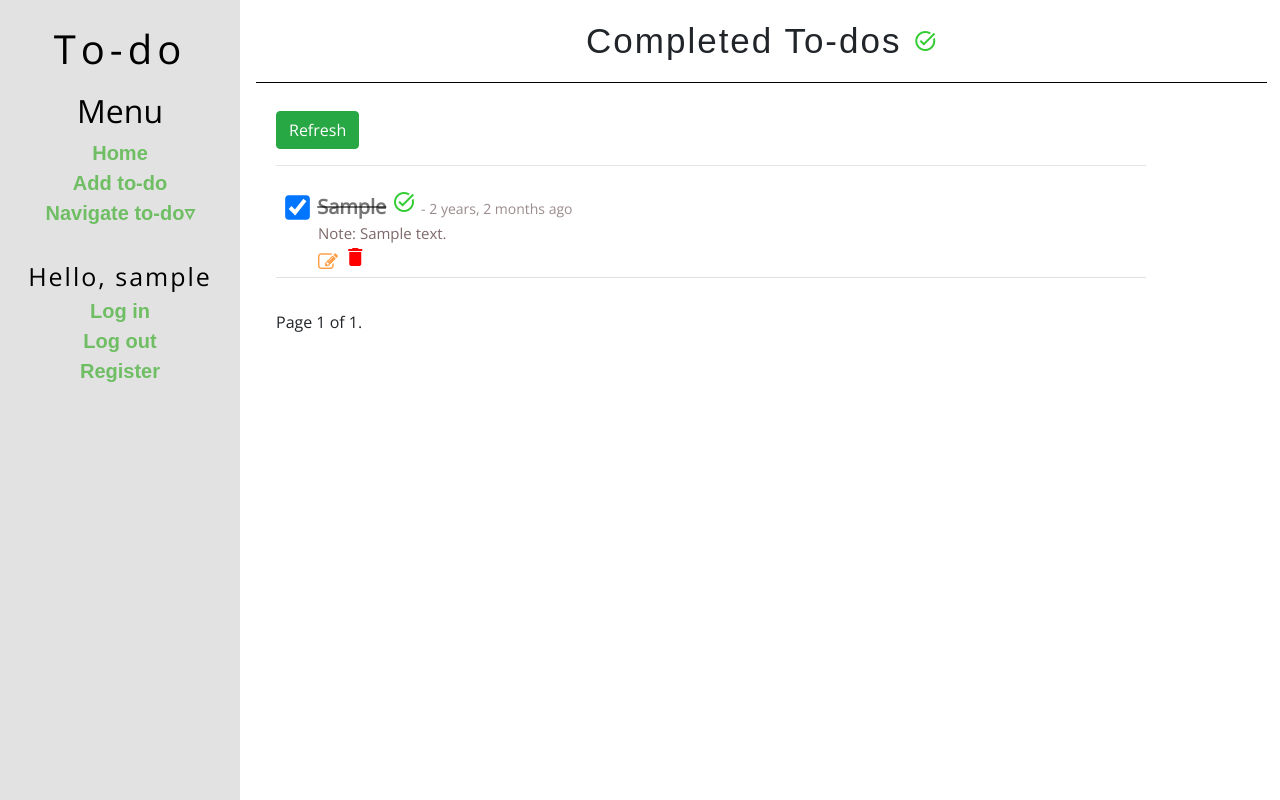
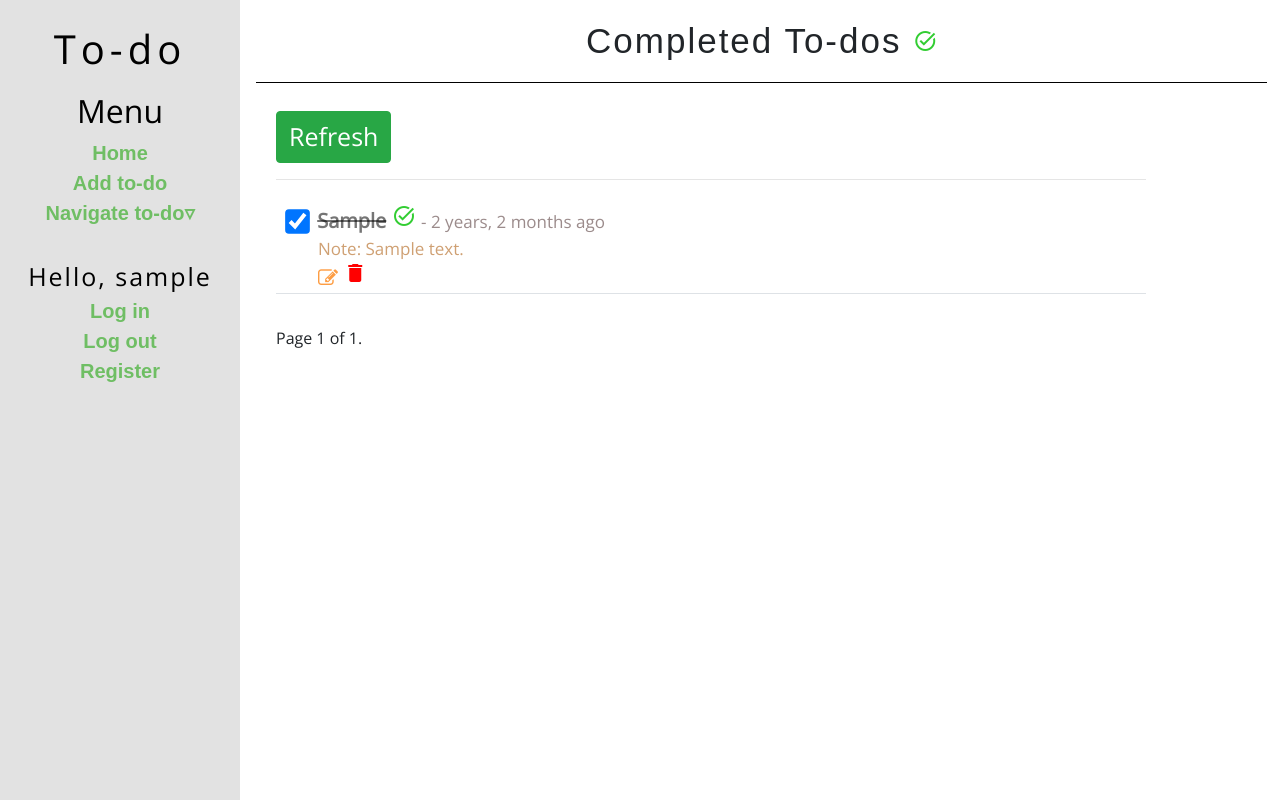
Before and after one commit to Klvxn/Todo-App, a Django app: page /todos/completed-todos/ in a window 1280 px wide. Run offline with Django 3.2, Linux system fonts and the light colour scheme; a user stored in the database is signed in; tables that the repository leaves empty hold one stand-in row (values such as "Sample post"); some libraries are stand-ins or nearby versions.

Commit message:
few adjustments

```diff
--- a/account/templates/registration/login.html
+++ b/account/templates/registration/login.html
@@ -11,7 +11,7 @@
     <form class= "form-group" method="post" action="">
         {% csrf_token %}
         {% bootstrap_form form %}
-        <input class="btn bg-success text-white" type="submit" value="Login"/>
+        <input class="btn bg-success text-white" style="font-size: 25px;" type="submit" value="Login"/>
     </form>
 
     <p> Don't have an account? <a style="color:limegreen" href="{% url 'account:register' %}">Register</a> </p>
--- a/account/templates/registration/sign-up.html
+++ b/account/templates/registration/sign-up.html
@@ -10,7 +10,7 @@
     <form method="post" action="">
         {% csrf_token %}
         {% bootstrap_form form %}
-        <input class="btn btn-success text-white" type="submit" value="Sign up" />
+        <input class="btn btn-success text-white" style="font-size: 25px;" type="submit" value="Sign up" />
     </form>
 </div>
 {% endblock content %}
--- a/mytodo/templates/mytodo/completed.html
+++ b/mytodo/templates/mytodo/completed.html
@@ -9,16 +9,16 @@
 
 <form action="" method="post">
     {% csrf_token %}
-    <input class='btn btn-success' type="submit" value="Refresh" name="refresh"/>
+    <input class='btn btn-success' style="font-size: 25px;" type="submit" value="Refresh" name="refresh"/>
     <hr class="mb-4"/>
     {% for todos in todos %}
         <div class=" container border-bottom mb-4">
             <input type="checkbox" value="clicked" class="mr-2" checked/>
             <a href="{{ todos.get_absolute_url }}"> <s style="color: rgba(0, 0, 0, 0.541);"> {{ todos}}</s> </a> <span style="color:limegreen;" class="material-icons"> task_alt </span>
-            <span style="color:rgba(126, 105, 105, 0.774); font-size: 14px;"> - {{todos.date_created|timesince}} ago </span>
+            <span style="color:rgba(126, 105, 105, 0.774); font-size: 17px;"> - {{todos.date_created|timesince}} ago </span>
             <div style="margin-left:27px">
                 {% if todos.note != '' %}
-                    <div style="color:rgb(126, 105, 105); font-size:15px"> Note: {{ todos.note|truncatewords:12 }} </div>
+                    <div style="color:rgb(207, 160, 115); font-size:17px"> Note: {{ todos.note|truncatewords:12 }} </div>
                 {% endif %}
                 <div>
                     <a class="fa fa-pencil-square-o" style="color: rgba(252, 125, 7, 0.753);" href="{% url 'mytodo:edit-todo' todos.pk %}"> </a>
--- a/mytodo/templates/mytodo/create-todo.html
+++ b/mytodo/templates/mytodo/create-todo.html
@@ -9,6 +9,6 @@
 <form class="form-group" id="createform" action="" method="post">
     {% csrf_token %}
     {% bootstrap_form form  %}
-    <input class="btn btn-success" type="submit" value="Create"/>
+    <input class="btn btn-success" style="font-size: 25px;" type="submit" value="Create"/>
 </form>
 {% endblock %}
--- a/mytodo/templates/mytodo/delete-todo.html
+++ b/mytodo/templates/mytodo/delete-todo.html
@@ -20,8 +20,8 @@
         {% endif %}
     </div>
     <p class="mt-5">
-    <input class="btn btn-danger" type="submit" value="Delete"/>
-    <a class="btn btn-outline-secondary"  href="{% url 'mytodo:homepage' %}">Cancel</a> </p>
+    <input class="btn btn-danger" style="font-size: 25px;" type="submit" value="Delete"/>
+    <a class="btn btn-outline-secondary"  style="font-size: 25px;" href="{% url 'mytodo:homepage' %}">Cancel</a> </p>
 </form>
 
 {% endblock %}
--- a/mytodo/templates/mytodo/homepage.html
+++ b/mytodo/templates/mytodo/homepage.html
@@ -8,7 +8,8 @@
 {% block content %}
     <form action="" method="post">
         {% csrf_token %}
-        <input class='btn btn-success' type="submit" value="Refresh" name="refresh"/>  <p style="float:right;">  <b> You have {{todo_count}} uncompleted to-dos </b> </p>
+        <input class='btn btn-success' style="font-size: 25px;" type="submit" value="Refresh" name="refresh"/>
+        <p style="float:right;">  <b> You have {{todo_count}} uncompleted to-dos </b> </p>
         <hr class="mb-4">
         {% for todos in todo %}
             <div class=" border-bottom mb-4 container-fluid" style="background-color:white;" >
--- a/mytodo/templates/mytodo/indexpage.html
+++ b/mytodo/templates/mytodo/indexpage.html
@@ -5,6 +5,8 @@
 {% endblock page_header %}
 
 {% block content %}
-<p> Do you have a task you want a do?</p>
-<a style="color:limegreen; font-size:large;" href="{% url 'mytodo:create-todo' %}"> &raquo Create a todo today  </a>
+<div style="font-size: xx-large;">
+    <p> Do you have a task you want a do?</p>
+    <a style="color:limegreen;" href="{% url 'mytodo:create-todo' %}"> &raquo Create a todo today  </a>
+</div>
 {% endblock %}
--- a/mytodo/templates/mytodo/uncompleted.html
+++ b/mytodo/templates/mytodo/uncompleted.html
@@ -8,16 +8,16 @@
 {% block content %}
 <form action="" method="post">
     {% csrf_token %}
-    <input class='btn btn-success' type="submit" value="Refresh" name="refresh"/>
+    <input class='btn btn-success' style="font-size: 25px;" type="submit" value="Refresh" name="refresh"/>
     <hr class="mb-4"/>
     {% for todos in todos %}
         <div class=" container border-bottom mb-4">
             <input type="checkbox" value="clicked" name="checked{{todos.pk}}" class="mr-2" />
             <a href="{{ todos.get_absolute_url }}" style="color: black;"> {{ todos}} </a>
-            <span style="color:rgba(126, 105, 105, 0.774); font-size: 14px;"> - {{todos.date_created|timesince}} ago </span>
+            <span style="color:rgba(126, 105, 105, 0.774); font-size: 17px;"> - {{todos.date_created|timesince}} ago </span>
             <div style="margin-left:27px">
                 {% if todos.note != None %}
-                    <div style="color:rgb(126, 105, 105); font-size:15px"> Note: {{ todos.note|truncatewords:12 }} </div>
+                    <div style="color:rgb(207, 160, 115); font-size:17px"> Note: {{ todos.note|truncatewords:12 }} </div>
                 {% endif %}
                 <div>
                     <a class="fa fa-pencil-square-o" style="color: rgba(252, 125, 7, 0.753);" href="{% url 'mytodo:edit-todo' todos.pk %}"> </a>
```
